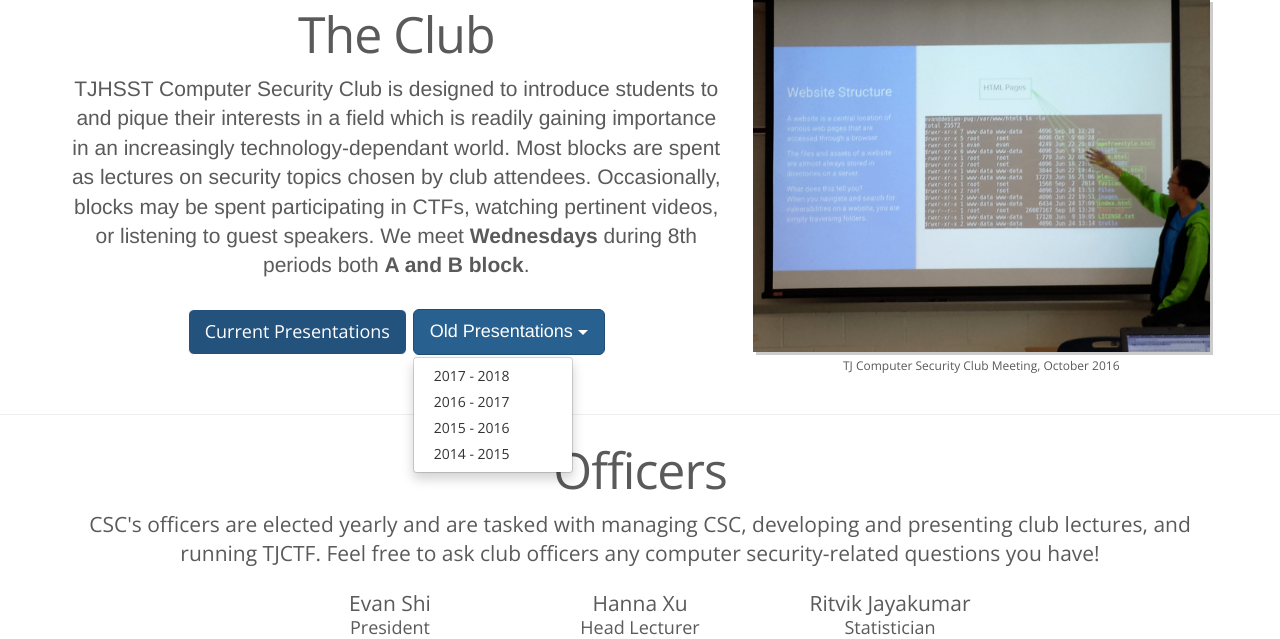
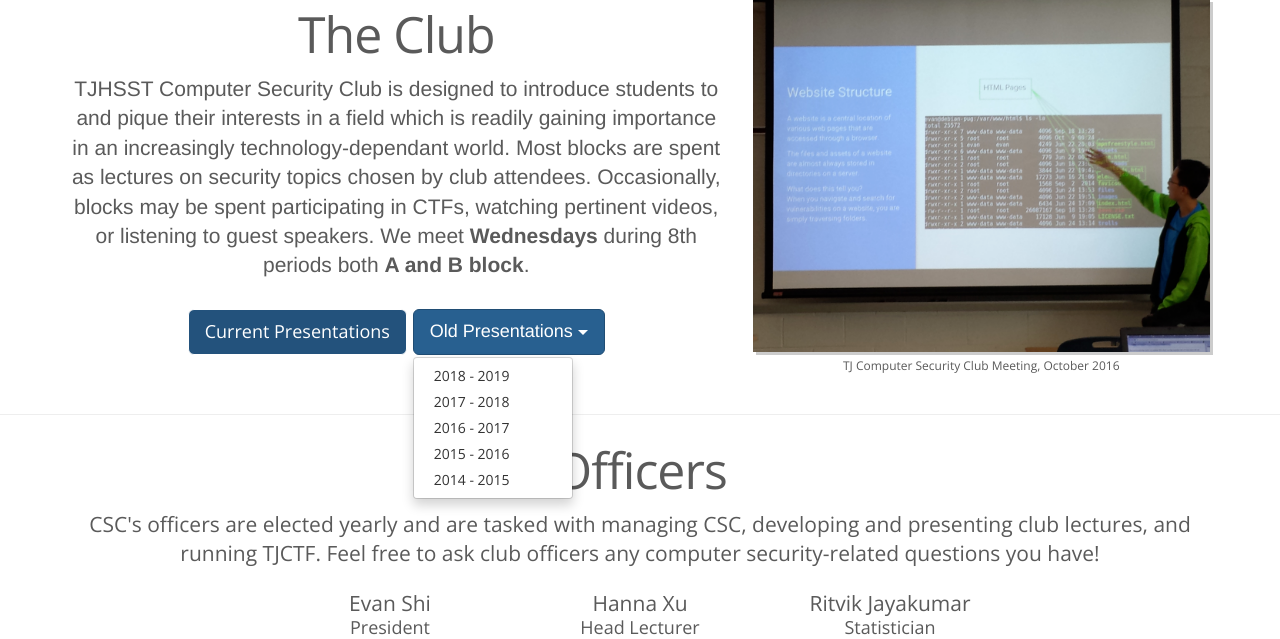
Before and after one commit to evanyeyeye/csc, a PHP site: page / in a window 1280 px wide, after a click on "Old Presentations". Shown: the part 197-836 px from the top of the page. Run offline with PHP 8.4, Linux system fonts and the light colour scheme; some libraries are stand-ins or nearby versions.

Commit message:
Updating presentation dropdown and current presentations

```diff
--- a/index.php
+++ b/index.php
@@ -60,13 +60,14 @@
                                 Occasionally, blocks may be spent participating in CTFs, watching pertinent videos, or listening to guest speakers.
                                 We meet <b>Wednesdays</b> during 8th periods both <b>A and B block</b>.
                                 <br /><br />
-                                <a href="https://drive.google.com/drive/folders/1j9EGvwwaA4IoGUe7dHG-p-7EU9EFPIbI" class="btn btn-primary btn-outline btn-lg" target="_blank">Current Presentations</a>
+                                <a href="https://drive.google.com/drive/folders/1EOxRcVndPHJ_EDs3ReJm8Sd3Bsbtm_Xq" class="btn btn-primary btn-outline btn-lg" target="_blank">Current Presentations</a>
                                 <div class="dropdown" style="display:inline-block">
                                     <button class="btn btn-primary btn-outline btn-lg dropdown-toggle" type="button" id="dropdownOld" data-toggle="dropdown" aria-haspopup="true" aria-expanded="true">
                                         Old Presentations
                                         <span class="caret"></s/pan>
                                     </button>
                                     <ul class="dropdown-menu" aria-labelledby="dropdownOld">
+                                        <li><a href="https://drive.google.com/drive/folders/1j9EGvwwaA4IoGUe7dHG-p-7EU9EFPIbI" target="_blank">2018 - 2019</a></li>
                                         <li><a href="https://drive.google.com/drive/folders/0B6QpsY4fkhpRdzhicG04TlRGQ2c" target="_blank">2017 - 2018</a></li>
                                         <li><a href="https://drive.google.com/drive/folders/0B5DvBrjbHOdPZjBPZldPUGg1eHc" target="_blank">2016 - 2017</a></li>
                                         <li><a href="https://drive.google.com/drive/folders/0B5DvBrjbHOdPVTNIZzFxU01NWFE" target="_blank">2015 - 2016</a></li>
```
